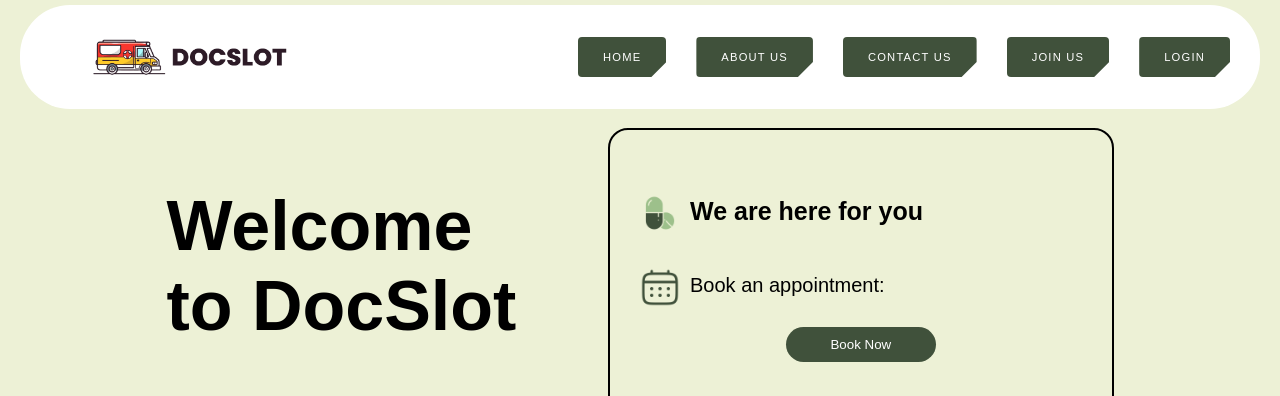
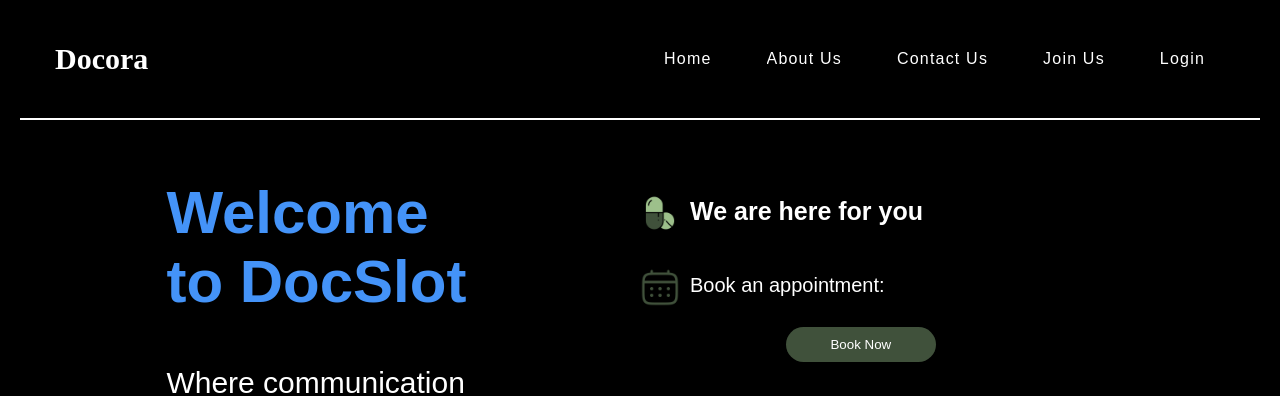
Before and after one commit to Srinivasc16/DocSlot, a React (Vite) app: page / in a window 1280 px wide. Shown: the top 396 px of the page. Built offline with nearby package versions, Linux system fonts and the light colour scheme; no server answers; the database is empty.

Commit message:
updated css

```diff
--- a/src/Home/first.css
+++ b/src/Home/first.css
@@ -4,6 +4,7 @@
     align-items: center;
     text-align: center;
     padding: 40px;
+    color: white;
 }
 
 .containe{
@@ -18,7 +19,8 @@
 
 .left h2 {
     text-align: left;
-    font-size: 70px;
+    font-size: 60px;
+    color: #4493f8;
 }
 .left p{
     text-align: left;
--- a/src/index.css
+++ b/src/index.css
@@ -1,6 +1,6 @@
   body{
   font-family: Arial, Helvetica, sans-serif;
-  background-color: #EDF1D6;
+  background-color: black;
 }
   /* Hide scrollbar for Chrome, Safari and Opera */
   ::-webkit-scrollbar {
--- a/src/navbar.css
+++ b/src/navbar.css
@@ -1,25 +1,19 @@
-:root {
-    --primary-color: #FCF6F5;
-    --hover-color: #7b9acc;
-    --shadow-color: rgba(0, 0, 0, 0.15);
-    --active-color: #5f84a3;
-    --text-color: #333;
-}
+
 body {
     padding-top: 80px; /* Adjust this value to prevent content from overlapping the navbar */
     overflow-x: hidden;
 }
 .navbar {
     position: fixed; /* Fix navbar at the top */
-    top: 5px;
+    top: 0;
     left: 50%;
     transform: translateX(-50%);
     width: 100%; /* Ensure full width */
     max-width: 1200px; /* Adjust max width as needed */
     z-index: 1000; /* Keep it above other elements */
-    background: white;
+    background: #000000;
     padding: 12px 20px;
-    border-radius: 50px;
+    border-bottom: 2px solid white;
     transition: box-shadow 0.3s ease-in-out;
 }
 .navbar:hover {
@@ -35,11 +29,13 @@ body {
 
 .navlogo {
     display: flex;
+    color: white;
+    padding: 0 15px;
 }
 
-.navlogo img {
-    width: 300px;
-    height: 80px;
+.navlogo h3{
+    font-size: 30px;
+    font-family: Noah Italic;
 }
 
 .navlinks {
@@ -57,19 +53,17 @@ body {
 .navlinks nav a {
     text-decoration: none;
     color: #fff;
-    font-size: 0.7rem;
+    font-size: 1rem;
     line-height: 14px;
     letter-spacing: 1.2px;
-    padding-left: 25px;
     padding-right: 25px;
     height: 40px;
     display: flex;
     align-items: center;
     justify-content: center;
     font-weight: 400;
-    text-transform: uppercase;
-    background-color: #40513B;
     border-radius: .25rem;
+    background: black;
     border: 0 solid;
     overflow: hidden;
     transition: .2s .1s;
@@ -78,8 +72,8 @@ body {
 
 .navlinks nav a:hover {
     cursor: pointer;
-    background-color: #9DC08B; /* Adjust hover color */
-    box-shadow: 0px 15px 20px var(--shadow-color);
+    background-color: #dda0dd; /* Adjust hover color */
+    box-shadow: 0px 15px 20px rgba(0, 0, 0, 0.5);
     color: #000;
     transform: translateY(-5px);
     padding-right: 30px;
@@ -93,28 +87,32 @@ body {
 /* Dropdown Styles */
 .user-dropdown {
     position: relative;
-    display: inline-block;
     cursor: pointer;
 }
 
 .user-dropdown button {
-    color: white;
+    color: black;
     font-size: 0.9rem;
-    padding: 10px;
+    padding: 10px 15px;
     font-weight: 400;
-    background-color: #40513B;
+    background: #dda0dd;
     border-radius: .25rem;
     transition: .2s .1s;
     display: flex;
     align-items: center;
     justify-content: space-between;
     gap: 10px;
-    clip-path: polygon(0 0, 0 0, 100% 0, 100% 0, 100% calc(100% - 15px), calc(100% - 15px) 100%, 15px 100%, 0 100%);
+    border: 0 solid;
 }
 
 .user-dropdown button:hover {
-    background-color: #9DC08B;
+    cursor: pointer;
+    color: white;
+    background-color: #8a2be2; /* Adjust hover color */
+    box-shadow: 0px 15px 20px rgba(0, 0, 0, 0.5);
     transform: translateY(-5px);
+    padding-right: 30px;
+    padding-left: 30px;
 }
 
 .dropdown-menu {
--- a/src/navbar.jsx
+++ b/src/navbar.jsx
@@ -44,7 +44,7 @@ function Navbar() {
         <div className="navbar">
             <div className="navsection">
                 <div className="navlogo">
-                    <img src={logo} alt="logo" />
+                    <h3>Docora</h3>
                 </div>
                 <div className="navlinks">
                     <nav>
```
